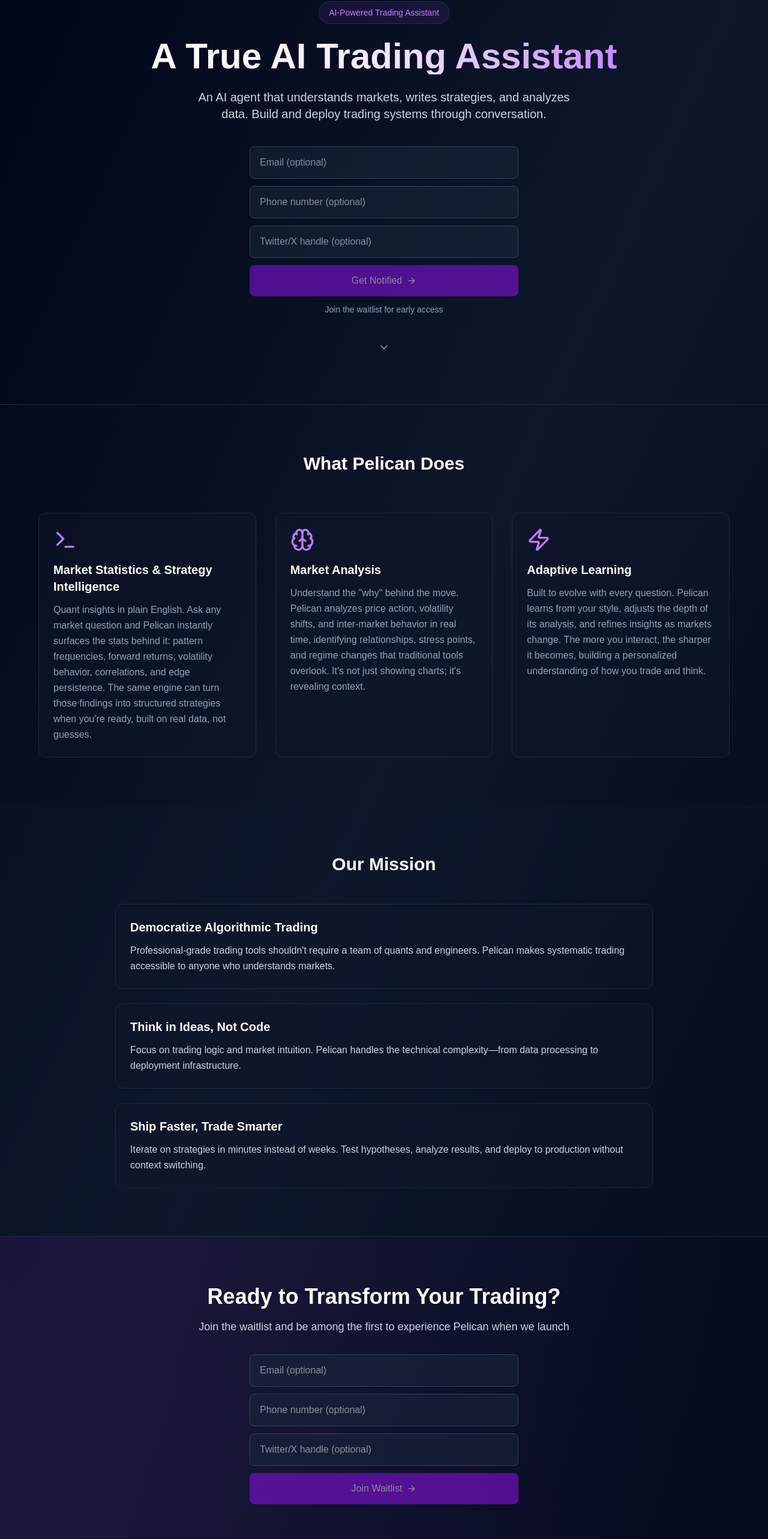
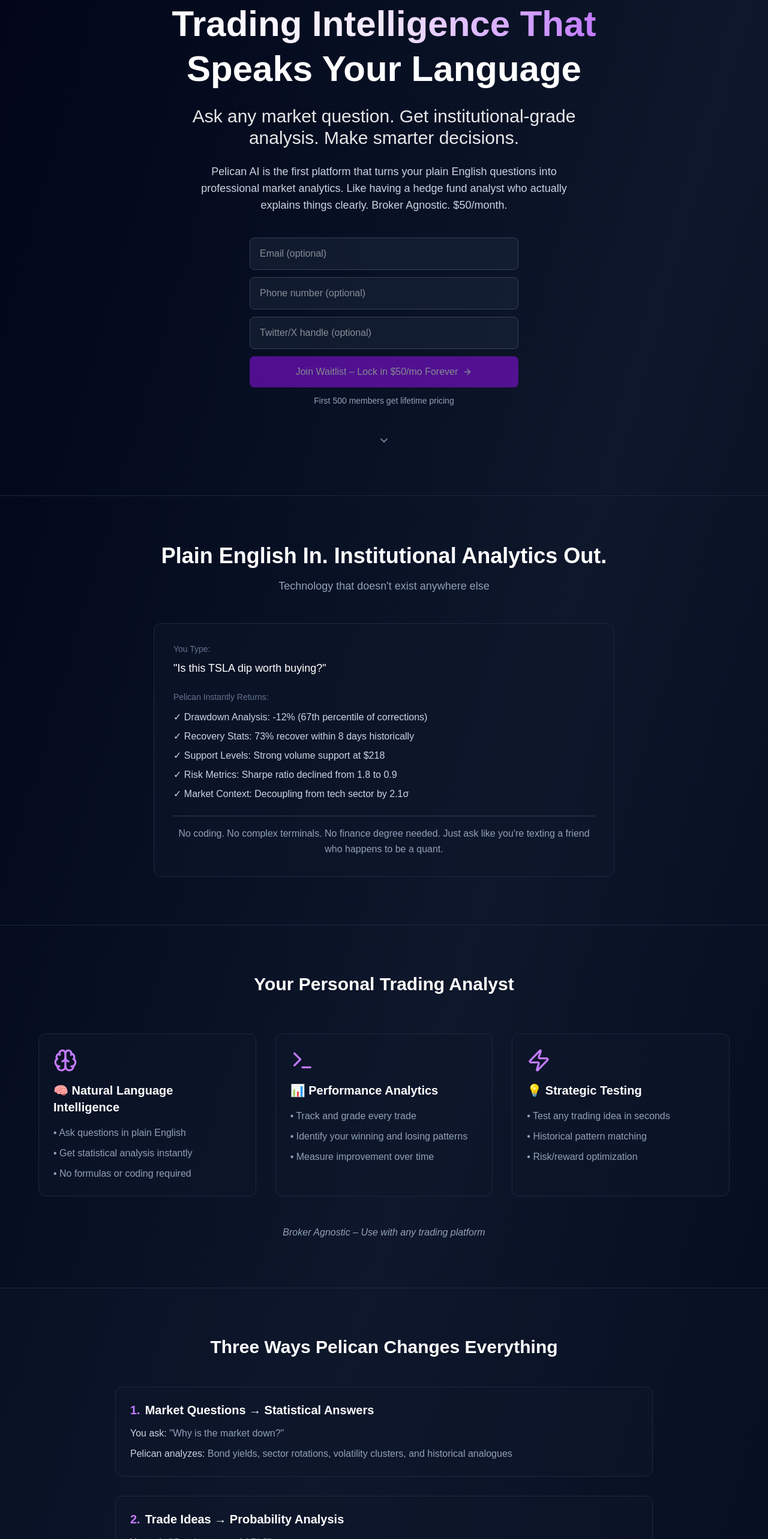
Before and after one commit to PelicanAI/pelican-landing-page, a Next.js app: page / in a window 1280 px wide. Shown: the part 126-2692 px from the top of the page at 60% size. Built offline with nearby package versions, Linux system fonts and the light colour scheme.

Commit message:
Update landing page

```diff
--- a/app/page.js
+++ b/app/page.js
@@ -105,17 +105,20 @@
       {/* Hero Section */}
       <section className="pt-24 pb-12 px-4 md:pt-32 md:pb-20 md:px-6">
         <div className="max-w-4xl mx-auto text-center">
-          <div className="inline-block px-3 py-1.5 md:px-4 md:py-2 rounded-full bg-purple-500/10 border border-purple-500/20 text-purple-400 text-xs md:text-sm font-medium mb-4 md:mb-6">
-            AI-Powered Trading Assistant
-          </div>
-
-          <h1 className="text-4xl md:text-5xl lg:text-6xl font-bold mb-4 md:mb-6 bg-gradient-to-r from-white via-purple-100 to-purple-400 bg-clip-text text-transparent px-2">
-            A True AI Trading Assistant
+          <h1 className="text-4xl md:text-5xl lg:text-6xl font-bold mb-4 md:mb-6 px-2 leading-tight">
+            <span className="bg-gradient-to-r from-white via-purple-100 to-purple-400 bg-clip-text text-transparent">
+              Trading Intelligence That
+            </span>
+            <br />
+            <span className="text-white">Speaks Your Language</span>
           </h1>
 
-          <p className="text-base md:text-lg lg:text-xl text-slate-300 mb-8 md:mb-10 max-w-2xl mx-auto px-2">
-            An AI agent that understands markets, writes strategies, and analyzes data.
-            Build and deploy trading systems through conversation.
+          <h2 className="text-xl md:text-2xl lg:text-3xl text-white/90 mb-4 md:mb-6 max-w-3xl mx-auto px-2">
+            Ask any market question. Get institutional-grade analysis. Make smarter decisions.
+          </h2>
+
+          <p className="text-base md:text-lg text-slate-300 mb-8 md:mb-10 max-w-2xl mx-auto px-2">
+            Pelican AI is the first platform that turns your plain English questions into professional market analytics. Like having a hedge fund analyst who actually explains things clearly. Broker Agnostic. $50/month.
           </p>
 
           {/* Email Signup */}
@@ -150,13 +153,13 @@
                 disabled={!email && !phone && !twitterHandle}
                 className="w-full min-h-[44px] px-6 py-3 md:py-3.5 rounded-lg bg-purple-600 hover:bg-purple-700 transition-colors font-medium flex items-center justify-center gap-2 disabled:opacity-50 disabled:cursor-not-allowed text-base"
               >
-                {submitted ? 'Subscribed!' : 'Get Notified'}
+                {submitted ? 'Subscribed!' : 'Join Waitlist – Lock in $50/mo Forever'}
                 {!submitted && <ArrowRight className="w-4 h-4" />}
               </button>
             </div>
             {error && <p className="text-sm text-red-400 mt-2 text-center">{error}</p>}
             <p className="text-sm text-slate-400 mt-3 text-center">
-              Join the waitlist for early access
+              First 500 members get lifetime pricing
             </p>
           </div>
 
@@ -166,33 +169,125 @@
         </div>
       </section>
 
-      {/* What Pelican Does */}
+      {/* The Breakthrough Section */}
+      <section className="py-12 px-4 md:py-20 md:px-6 border-t border-slate-800">
+        <div className="max-w-5xl mx-auto">
+          <h2 className="text-3xl md:text-4xl font-bold text-center mb-3 md:mb-4">Plain English In. Institutional Analytics Out.</h2>
+          <p className="text-base md:text-lg text-slate-400 text-center mb-8 md:mb-12">
+            Technology that doesn&apos;t exist anywhere else
+          </p>
+
+          <div className="bg-slate-900/50 border border-slate-800 rounded-xl p-6 md:p-8 max-w-3xl mx-auto">
+            <div className="mb-6">
+              <p className="text-sm text-slate-500 mb-2">You Type:</p>
+              <p className="text-base md:text-lg text-white font-medium">&quot;Is this TSLA dip worth buying?&quot;</p>
+            </div>
+
+            <div className="mb-6">
+              <p className="text-sm text-slate-500 mb-3">Pelican Instantly Returns:</p>
+              <div className="space-y-2 text-sm md:text-base">
+                <p className="text-slate-300">✓ <span className="font-medium">Drawdown Analysis:</span> -12% (67th percentile of corrections)</p>
+                <p className="text-slate-300">✓ <span className="font-medium">Recovery Stats:</span> 73% recover within 8 days historically</p>
+                <p className="text-slate-300">✓ <span className="font-medium">Support Levels:</span> Strong volume support at $218</p>
+                <p className="text-slate-300">✓ <span className="font-medium">Risk Metrics:</span> Sharpe ratio declined from 1.8 to 0.9</p>
+                <p className="text-slate-300">✓ <span className="font-medium">Market Context:</span> Decoupling from tech sector by 2.1σ</p>
+              </div>
+            </div>
+
+            <div className="pt-4 border-t border-slate-700">
+              <p className="text-sm md:text-base text-slate-400 text-center leading-relaxed">
+                No coding. No complex terminals. No finance degree needed. Just ask like you&apos;re texting a friend who happens to be a quant.
+              </p>
+            </div>
+          </div>
+        </div>
+      </section>
+
+      {/* What Is Pelican */}
       <section className="py-12 px-4 md:py-20 md:px-6 border-t border-slate-800">
         <div className="max-w-6xl mx-auto">
-          <h2 className="text-2xl md:text-3xl font-bold text-center mb-8 md:mb-16">What Pelican Does</h2>
+          <h2 className="text-2xl md:text-3xl font-bold text-center mb-8 md:mb-16">Your Personal Trading Analyst</h2>
 
           <div className="grid grid-cols-1 md:grid-cols-2 lg:grid-cols-3 gap-4 md:gap-6 lg:gap-8">
             <div className="bg-slate-900/50 border border-slate-800 rounded-xl p-5 md:p-6 hover:border-purple-500/50 transition-all">
-              <Terminal className="w-8 h-8 md:w-10 md:h-10 text-purple-400 mb-3 md:mb-4" />
-              <h3 className="text-lg md:text-xl font-semibold mb-2 md:mb-3">Market Statistics & Strategy Intelligence</h3>
-              <p className="text-sm md:text-base text-slate-400 leading-relaxed">
-                Quant insights in plain English. Ask any market question and Pelican instantly surfaces the stats behind it: pattern frequencies, forward returns, volatility behavior, correlations, and edge persistence. The same engine can turn those findings into structured strategies when you&apos;re ready, built on real data, not guesses.
-              </p>
+              <Brain className="w-8 h-8 md:w-10 md:h-10 text-purple-400 mb-3 md:mb-4" />
+              <h3 className="text-lg md:text-xl font-semibold mb-3 md:mb-4">🧠 Natural Language Intelligence</h3>
+              <ul className="text-sm md:text-base text-slate-400 leading-relaxed space-y-2">
+                <li>• Ask questions in plain English</li>
+                <li>• Get statistical analysis instantly</li>
+                <li>• No formulas or coding required</li>
+              </ul>
             </div>
 
             <div className="bg-slate-900/50 border border-slate-800 rounded-xl p-5 md:p-6 hover:border-purple-500/50 transition-all">
-              <Brain className="w-8 h-8 md:w-10 md:h-10 text-purple-400 mb-3 md:mb-4" />
-              <h3 className="text-lg md:text-xl font-semibold mb-2 md:mb-3">Market Analysis</h3>
-              <p className="text-sm md:text-base text-slate-400 leading-relaxed">
-                Understand the &quot;why&quot; behind the move. Pelican analyzes price action, volatility shifts, and inter-market behavior in real time, identifying relationships, stress points, and regime changes that traditional tools overlook. It&apos;s not just showing charts; it&apos;s revealing context.
-              </p>
+              <Terminal className="w-8 h-8 md:w-10 md:h-10 text-purple-400 mb-3 md:mb-4" />
+              <h3 className="text-lg md:text-xl font-semibold mb-3 md:mb-4">📊 Performance Analytics</h3>
+              <ul className="text-sm md:text-base text-slate-400 leading-relaxed space-y-2">
+                <li>• Track and grade every trade</li>
+                <li>• Identify your winning and losing patterns</li>
+                <li>• Measure improvement over time</li>
+              </ul>
             </div>
 
             <div className="bg-slate-900/50 border border-slate-800 rounded-xl p-5 md:p-6 hover:border-purple-500/50 transition-all">
               <Zap className="w-8 h-8 md:w-10 md:h-10 text-purple-400 mb-3 md:mb-4" />
-              <h3 className="text-lg md:text-xl font-semibold mb-2 md:mb-3">Adaptive Learning</h3>
+              <h3 className="text-lg md:text-xl font-semibold mb-3 md:mb-4">💡 Strategic Testing</h3>
+              <ul className="text-sm md:text-base text-slate-400 leading-relaxed space-y-2">
+                <li>• Test any trading idea in seconds</li>
+                <li>• Historical pattern matching</li>
+                <li>• Risk/reward optimization</li>
+              </ul>
+            </div>
+          </div>
+
+          <p className="text-center text-sm md:text-base text-slate-400 mt-8 md:mt-12 italic">
+            Broker Agnostic – Use with any trading platform
+          </p>
+        </div>
+      </section>
+
+      {/* How It Works */}
+      <section className="py-12 px-4 md:py-20 md:px-6 border-t border-slate-800 bg-slate-900/30">
+        <div className="max-w-4xl mx-auto">
+          <h2 className="text-2xl md:text-3xl font-bold text-center mb-8 md:mb-12">Three Ways Pelican Changes Everything</h2>
+
+          <div className="space-y-6 md:space-y-8">
+            <div className="bg-slate-900/50 border border-slate-800 rounded-xl p-5 md:p-6">
+              <h3 className="text-lg md:text-xl font-semibold mb-3 text-white flex items-start gap-2">
+                <span className="text-purple-400">1.</span>
+                Market Questions → Statistical Answers
+              </h3>
+              <p className="text-sm md:text-base text-slate-400 leading-relaxed mb-2">
+                <span className="font-medium text-slate-300">You ask:</span> &quot;Why is the market down?&quot;
+              </p>
               <p className="text-sm md:text-base text-slate-400 leading-relaxed">
-                Built to evolve with every question. Pelican learns from your style, adjusts the depth of its analysis, and refines insights as markets change. The more you interact, the sharper it becomes, building a personalized understanding of how you trade and think.
+                <span className="font-medium text-slate-300">Pelican analyzes:</span> Bond yields, sector rotations, volatility clusters, and historical analogues
+              </p>
+            </div>
+
+            <div className="bg-slate-900/50 border border-slate-800 rounded-xl p-5 md:p-6">
+              <h3 className="text-lg md:text-xl font-semibold mb-3 text-white flex items-start gap-2">
+                <span className="text-purple-400">2.</span>
+                Trade Ideas → Probability Analysis
+              </h3>
+              <p className="text-sm md:text-base text-slate-400 leading-relaxed mb-2">
+                <span className="font-medium text-slate-300">You ask:</span> &quot;Good setup on AAPL?&quot;
+              </p>
+              <p className="text-sm md:text-base text-slate-400 leading-relaxed">
+                <span className="font-medium text-slate-300">Pelican calculates:</span> Win rates, risk/reward distributions, optimal position sizing
+              </p>
+            </div>
+
+            <div className="bg-slate-900/50 border border-slate-800 rounded-xl p-5 md:p-6">
+              <h3 className="text-lg md:text-xl font-semibold mb-3 text-white flex items-start gap-2">
+                <span className="text-purple-400">3.</span>
+                Performance Review → Actionable Insights
+              </h3>
+              <p className="text-sm md:text-base text-slate-400 leading-relaxed mb-2">
+                <span className="font-medium text-slate-300">You ask:</span> &quot;Review my week&quot;
+              </p>
+              <p className="text-sm md:text-base text-slate-400 leading-relaxed">
+                <span className="font-medium text-slate-300">Pelican reveals:</span> Your patterns, mistakes, and exactly where you&apos;re leaving money on the table
               </p>
             </div>
           </div>
@@ -270,11 +365,14 @@
                 disabled={!email && !phone && !twitterHandle}
                 className="w-full min-h-[44px] px-6 py-3 md:py-3.5 rounded-lg bg-purple-600 hover:bg-purple-700 transition-colors font-medium flex items-center justify-center gap-2 disabled:opacity-50 disabled:cursor-not-allowed text-base"
               >
-                {submitted ? 'Subscribed!' : 'Join Waitlist'}
+                {submitted ? 'Subscribed!' : 'Join Waitlist – Lock in $50/mo Forever'}
                 {!submitted && <ArrowRight className="w-4 h-4" />}
               </button>
             </div>
             {error && <p className="text-sm text-red-400 mt-2 text-center">{error}</p>}
+            <p className="text-sm text-slate-400 mt-3 text-center">
+              First 500 members get lifetime pricing
+            </p>
           </div>
         </div>
       </section>
```
